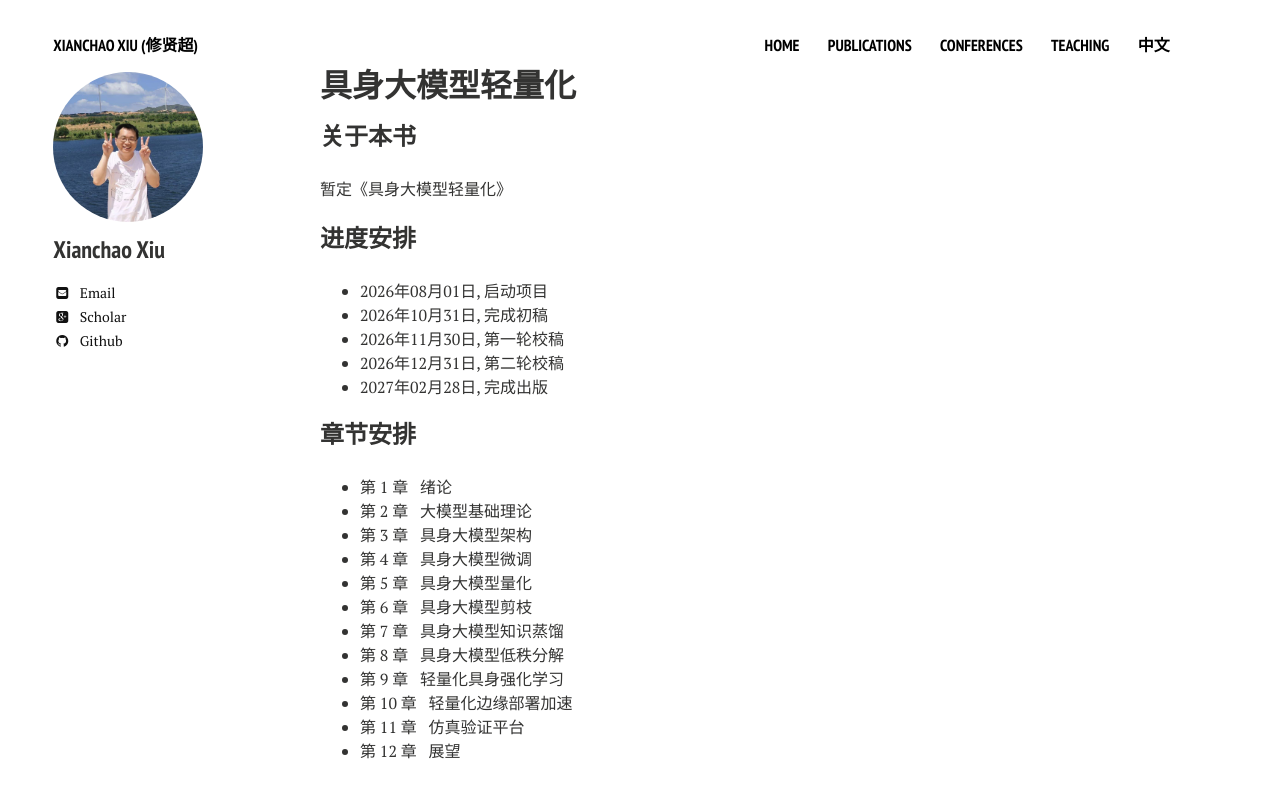
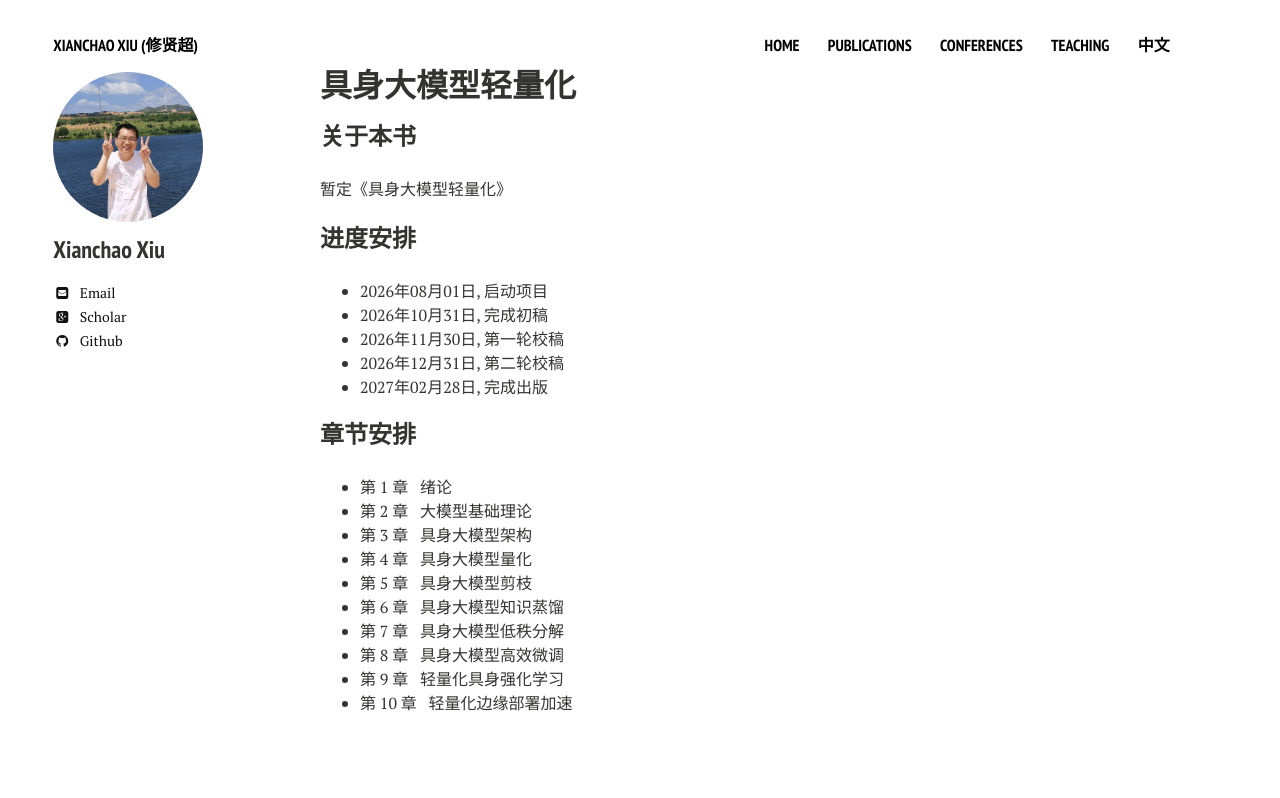
Before and after one commit to xianchaoxiu/xianchaoxiu.github.io, a Jekyll site: the page built from chinese/books/EAI/index.md, in a window 1280 px wide. Shown: the top 798 px of the page. Built offline with Jekyll 4.4.1, drawn with Linux system fonts in a browser that asks for light colours; nearby versions of some CDN libraries.

Commit message:
Update index.md

```diff
--- a/chinese/books/EAI/index.md
+++ b/chinese/books/EAI/index.md
@@ -21,12 +21,10 @@ share: false
 * 第 1 章 &nbsp;  绪论 <br>
 * 第 2 章 &nbsp;  大模型基础理论 <br>
 * 第 3 章 &nbsp;  具身大模型架构 <br>
-* 第 4 章 &nbsp;  具身大模型微调 <br>
-* 第 5 章 &nbsp;  具身大模型量化 <br>
-* 第 6 章 &nbsp;  具身大模型剪枝 <br>
-* 第 7 章 &nbsp;  具身大模型知识蒸馏 <br>
-* 第 8 章 &nbsp;  具身大模型低秩分解 <br>
+* 第 4 章 &nbsp;  具身大模型量化 <br>
+* 第 5 章 &nbsp;  具身大模型剪枝 <br>
+* 第 6 章 &nbsp;  具身大模型知识蒸馏 <br>
+* 第 7 章 &nbsp;  具身大模型低秩分解 <br>
+* 第 8 章 &nbsp;  具身大模型高效微调 <br>
 * 第 9 章 &nbsp;  轻量化具身强化学习 <br>
 * 第 10 章 &nbsp;  轻量化边缘部署加速 <br>
-* 第 11 章 &nbsp;  仿真验证平台 <br>
-* 第 12 章 &nbsp;  展望 <br>
```
